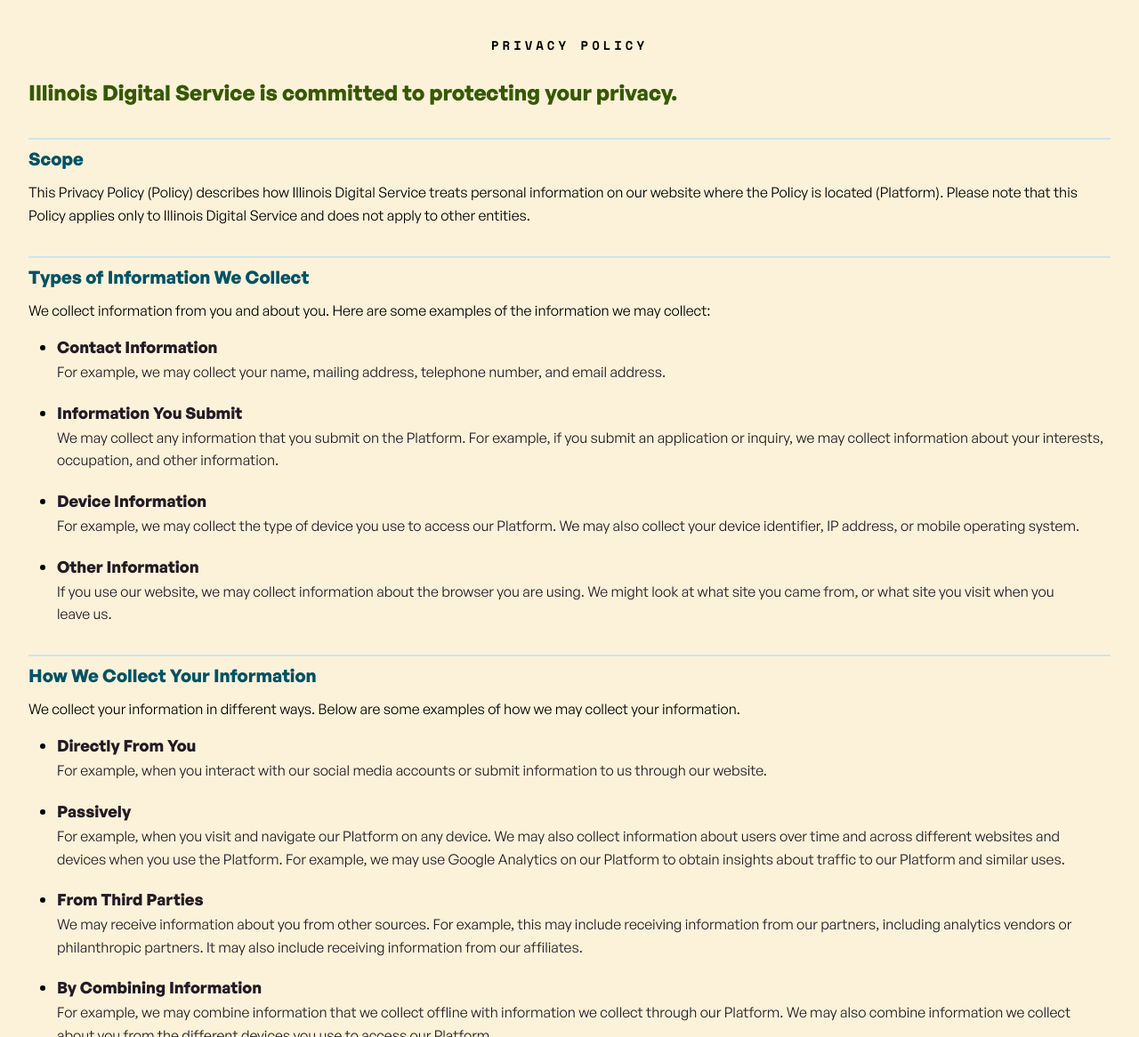
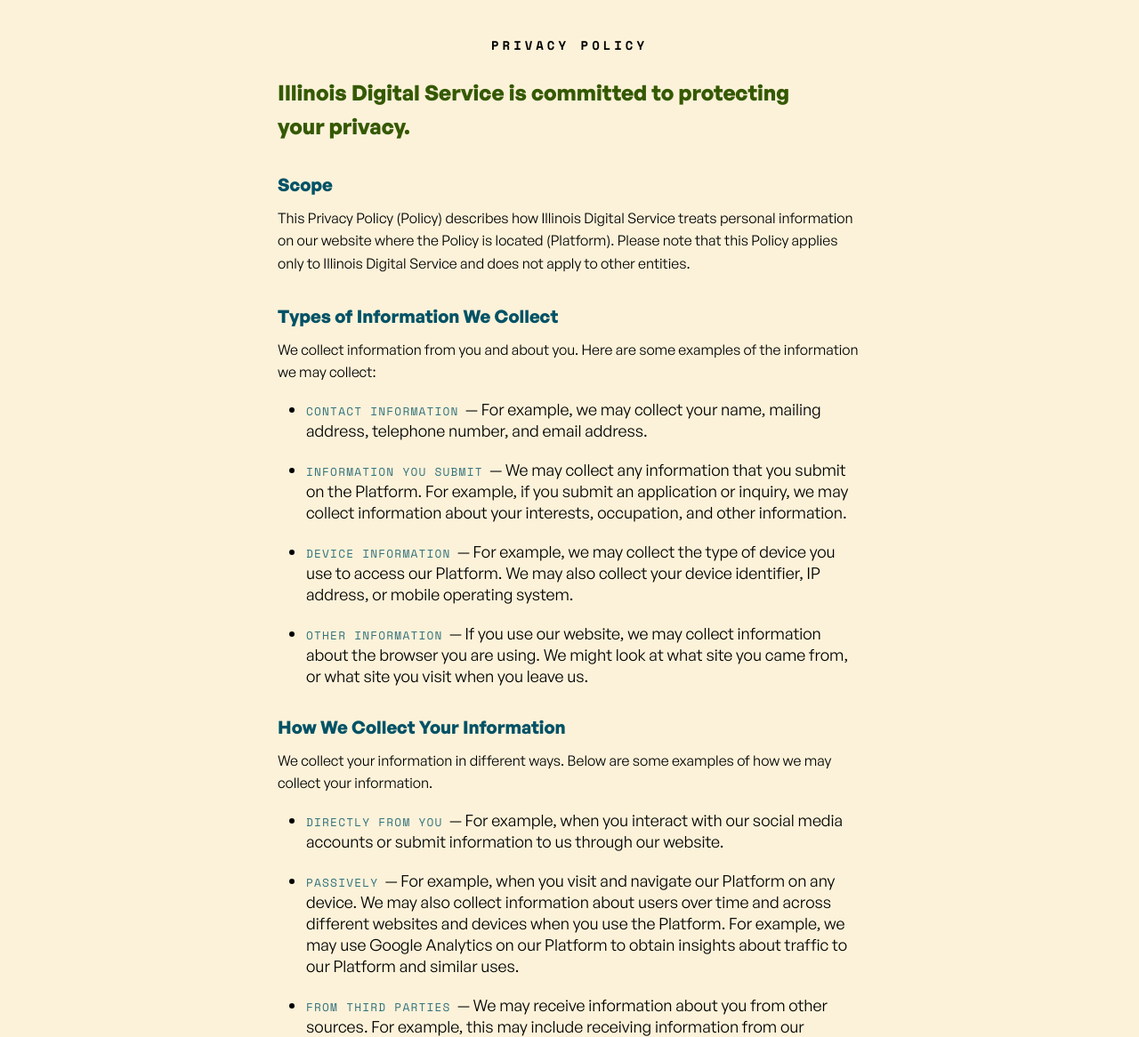
Before and after one commit to Illinois-Digital-Service/ilds-website, a Jekyll site: the page built from privacy.md, in a window 1280 px wide and 1400 px high. Shown: the part 234-1400 px from the top of the window at 89% size. Built offline with Jekyll 4.4.1, drawn with Linux system fonts in a browser that asks for light colours; some web fonts are replaced; some of the changed text lies outside the part shown.

Commit message:
privacy cpacity chnaged, hero image, and text formated

```diff
--- a/assets/css/main.css
+++ b/assets/css/main.css
@@ -1241,7 +1241,7 @@
 .footer-legal {
   color: var(--cream);
   font-size: 1.5rem;
-  opacity: 0.7;
+  opacity: 1;
   margin-top: 1.5rem;
 }
 
@@ -1271,7 +1271,7 @@
   font-size: 3rem;
   font-weight: 700;
   color: var(--green);
-  margin-bottom: 4rem;
+  margin-bottom: 3rem;
 }
 
 .privacy-section h3 {
@@ -1279,8 +1279,6 @@
   color: var(--blue);
   margin-top: 4rem;
   margin-bottom: 1.5rem;
-  padding-top: 1rem;
-  border-top: 2px solid var(--lake-4);
 }
 
 .privacy-section p {
@@ -1299,9 +1297,14 @@
 }
 
 .privacy-section .privacy-list li strong {
-  display: block;
-  margin-bottom: 0.5rem;
-  color: var(--black);
+  font-family: var(--font-mono);
+  font-weight: 400;
+  text-transform: uppercase;
+  letter-spacing: 0.15rem;
+  color: var(--blue);
+  font-size: 1.6rem;
+  margin-right: 0.5rem;
+  opacity: 0.8;
 }
 
 .privacy-section .privacy-list li p {
@@ -1321,9 +1324,7 @@
 }
 
 .privacy-updated {
-  margin-top: 6rem;
-  padding-top: 3rem;
-  border-top: 2px solid var(--lake-4);
+  margin-top: 4rem;
   color: var(--black);
   opacity: 0.6;
 }
@@ -1478,6 +1479,11 @@
     max-width: calc(180rem * 6 / 12);
     margin: 0 auto;
   }
+
+  .privacy-section .container {
+    max-width: calc(180rem * 6 / 12);
+    margin: 0 auto;
+  }
 }
 
 /* Desktop */
--- a/privacy.md
+++ b/privacy.md
@@ -23,114 +23,54 @@
       <h3>Types of Information We Collect</h3>
       <p>We collect information from you and about you. Here are some examples of the information we may collect:</p>
       <ul class="privacy-list">
-        <li>
-          <strong>Contact Information</strong>
-          <p>For example, we may collect your name, mailing address, telephone number, and email address.</p>
-        </li>
-        <li>
-          <strong>Information You Submit</strong>
-          <p>We may collect any information that you submit on the Platform. For example, if you submit an application or inquiry, we may collect information about your interests, occupation, and other information.</p>
-        </li>
-        <li>
-          <strong>Device Information</strong>
-          <p>For example, we may collect the type of device you use to access our Platform. We may also collect your device identifier, IP address, or mobile operating system.</p>
-        </li>
-        <li>
-          <strong>Other Information</strong>
-          <p>If you use our website, we may collect information about the browser you are using. We might look at what site you came from, or what site you visit when you leave us.</p>
-        </li>
+        <li><strong>Contact Information</strong> — For example, we may collect your name, mailing address, telephone number, and email address.</li>
+        <li><strong>Information You Submit</strong> — We may collect any information that you submit on the Platform. For example, if you submit an application or inquiry, we may collect information about your interests, occupation, and other information.</li>
+        <li><strong>Device Information</strong> — For example, we may collect the type of device you use to access our Platform. We may also collect your device identifier, IP address, or mobile operating system.</li>
+        <li><strong>Other Information</strong> — If you use our website, we may collect information about the browser you are using. We might look at what site you came from, or what site you visit when you leave us.</li>
       </ul>
 
       <h3>How We Collect Your Information</h3>
       <p>We collect your information in different ways. Below are some examples of how we may collect your information.</p>
       <ul class="privacy-list">
-        <li>
-          <strong>Directly From You</strong>
-          <p>For example, when you interact with our social media accounts or submit information to us through our website.</p>
-        </li>
-        <li>
-          <strong>Passively</strong>
-          <p>For example, when you visit and navigate our Platform on any device. We may also collect information about users over time and across different websites and devices when you use the Platform. For example, we may use Google Analytics on our Platform to obtain insights about traffic to our Platform and similar uses.</p>
-        </li>
-        <li>
-          <strong>From Third Parties</strong>
-          <p>We may receive information about you from other sources. For example, this may include receiving information from our partners, including analytics vendors or philanthropic partners. It may also include receiving information from our affiliates.</p>
-        </li>
-        <li>
-          <strong>By Combining Information</strong>
-          <p>For example, we may combine information that we collect offline with information we collect through our Platform. We may also combine information we collect about you from the different devices you use to access our Platform.</p>
-        </li>
+        <li><strong>Directly From You</strong> — For example, when you interact with our social media accounts or submit information to us through our website.</li>
+        <li><strong>Passively</strong> — For example, when you visit and navigate our Platform on any device. We may also collect information about users over time and across different websites and devices when you use the Platform. For example, we may use Google Analytics on our Platform to obtain insights about traffic to our Platform and similar uses.</li>
+        <li><strong>From Third Parties</strong> — We may receive information about you from other sources. For example, this may include receiving information from our partners, including analytics vendors or philanthropic partners. It may also include receiving information from our affiliates.</li>
+        <li><strong>By Combining Information</strong> — For example, we may combine information that we collect offline with information we collect through our Platform. We may also combine information we collect about you from the different devices you use to access our Platform.</li>
       </ul>
 
       <h3>How We Use Your Information</h3>
       <p>Examples of how we may use your information include:</p>
       <ul class="privacy-list">
-        <li>
-          <strong>To Run and Improve Our Platform</strong>
-          <p>We may use your information to make our Platform and organization better. We may also use your information to provide you with information about our organization.</p>
-        </li>
-        <li>
-          <strong>To Respond to Your Requests or Questions</strong>
-          <p>This may include responding to your feedback.</p>
-        </li>
-        <li>
-          <strong>To Communicate With You</strong>
-          <p>We may communicate with you about our relationship. We may also contact you about this Policy or our Platform terms and conditions.</p>
-        </li>
-        <li>
-          <strong>For Marketing Purposes</strong>
-          <p>We may provide you with information about our organization, specific events, and our other initiatives.</p>
-        </li>
-        <li>
-          <strong>For Security Purposes</strong>
-          <p>This could include protecting our organization and visitors to our Platform.</p>
-        </li>
-        <li><strong>As Otherwise Permitted By Law or As We May Notify You</strong></li>
-        <li><strong>As Requested or Directed By You</strong></li>
+        <li><strong>To Run and Improve Our Platform</strong> — We may use your information to make our Platform and organization better. We may also use your information to provide you with information about our organization.</li>
+        <li><strong>To Respond to Your Requests or Questions</strong> — This may include responding to your feedback.</li>
+        <li><strong>To Communicate With You</strong> — We may communicate with you about our relationship. We may also contact you about this Policy or our Platform terms and conditions.</li>
+        <li><strong>For Marketing Purposes</strong> — We may provide you with information about our organization, specific events, and our other initiatives.</li>
+        <li><strong>For Security Purposes</strong> — This could include protecting our organization and visitors to our Platform.</li>
+        <li>As Otherwise Permitted By Law or As We May Notify You</li>
+        <li>As Requested or Directed By You</li>
       </ul>
 
       <h3>How We Share Your Information</h3>
       <p>We may share your information in the following ways:</p>
       <ul class="privacy-list">
-        <li>
-          <strong>Internally</strong>
-          <p>We may share your information with our parent, subsidiary, and affiliate entities.</p>
-        </li>
-        <li>
-          <strong>With Our Service Providers</strong>
-          <p>We may share your information with third parties who perform services on our behalf. For example, this may include companies that send emails on our behalf or help us run our Platform.</p>
-        </li>
-        <li>
-          <strong>With Any Successors to All or Part of Our Organization</strong>
-          <p>For example, if we merge with, are acquired by, or sell part of our organization to another entity. This may include an asset sale, corporate reorganization, or other change of control.</p>
-        </li>
-        <li>
-          <strong>To Comply With the Law or To Protect Ourselves</strong>
-          <p>For example, this could include responding to a court order or subpoena. It could also include sharing information if a government agency or investigatory body requests. We might share information when we are investigating a potential fraud.</p>
-        </li>
-        <li><strong>For Other Reasons We May Describe to You</strong></li>
-        <li><strong>As Requested or Directed By You</strong></li>
+        <li><strong>Internally</strong> — We may share your information with our parent, subsidiary, and affiliate entities.</li>
+        <li><strong>With Our Service Providers</strong> — We may share your information with third parties who perform services on our behalf. For example, this may include companies that send emails on our behalf or help us run our Platform.</li>
+        <li><strong>With Any Successors to All or Part of Our Organization</strong> — For example, if we merge with, are acquired by, or sell part of our organization to another entity. This may include an asset sale, corporate reorganization, or other change of control.</li>
+        <li><strong>To Comply With the Law or To Protect Ourselves</strong> — For example, this could include responding to a court order or subpoena. It could also include sharing information if a government agency or investigatory body requests. We might share information when we are investigating a potential fraud.</li>
+        <li>For Other Reasons We May Describe to You</li>
+        <li>As Requested or Directed By You</li>
       </ul>
 
       <h3>Children Under 13</h3>
       <p>The Platform where this Policy is located is meant for adults. We do not knowingly collect personally identifiable data from persons under the age of 13, and strive to comply with the provisions of COPPA (The Children's Online Privacy Protection Act).</p>
-      <p>If you are a parent or legal guardian and think your child under 13 has provided us with information, please <a href="{{ '/connect/' | relative_url }}" class="link-inline">contact us</a>. Please mark your inquiries "COPPA Information Request."</p>
+      <p>If you are a parent or legal guardian and think your child under 13 has provided us with information, please <a href="mailto:contact@digitalharbor.org" class="link-inline">contact Digital Harbor Foundation</a>. Please mark your inquiries "COPPA Information Request."</p>
 
       <h3>Choices Regarding Your Information</h3>
       <p>You have certain choices about how we use your information. Certain choices you make are browser and device specific.</p>
       <ul class="privacy-list">
-        <li>
-          <strong>Marketing Communications</strong>
-          <p>You can opt out of receiving our marketing communications and newsletter. Note that you will still receive transactional messages from us, including responses to your inquiries.</p>
-        </li>
-        <li>
-          <strong>Cookies</strong>
-          <p>You can adjust your browser to control cookies — to require your affirmative acceptance for new cookies, automatically reject cookies, and/or delete or disable existing cookies. Note that deleting or blocking cookies may impact your experience on our website, as some features may not be available.</p>
-        </li>
-        <li>
-          <strong>Google Analytics</strong>
-          <p>We may use Google Analytics on our Platform to help us understand how you use our Platform. You can opt out of Google Analytics by installing the <a href="https://tools.google.com/dlpage/gaoptout" target="_blank" rel="noopener" class="link-inline">Google Analytics Opt-out Browser Add-on<span class="visually-hidden"> (opens in new tab)</span></a>.</p>
-        </li>
+        <li><strong>Marketing Communications</strong> — You can opt out of receiving our marketing communications and newsletter. Note that you will still receive transactional messages from us, including responses to your inquiries.</li>
+        <li><strong>Cookies</strong> — You can adjust your browser to control cookies — to require your affirmative acceptance for new cookies, automatically reject cookies, and/or delete or disable existing cookies. Note that deleting or blocking cookies may impact your experience on our website, as some features may not be available.</li>
+        <li><strong>Google Analytics</strong> — We may use Google Analytics on our Platform to help us understand how you use our Platform. You can opt out of Google Analytics by installing the <a href="https://tools.google.com/dlpage/gaoptout" target="_blank" rel="noopener" class="link-inline">Google Analytics Opt-out Browser Add-on<span class="visually-hidden"> (opens in new tab)</span></a>.</li>
       </ul>
 
       <h3>Our Do Not Track Policy</h3>
@@ -143,7 +83,7 @@
         <li>Access to, rectification of, or deletion of certain personal information</li>
         <li>That we stop sharing or using your personal information in certain circumstances</li>
       </ul>
-      <p>To exercise your privacy rights, please <a href="{{ '/connect/' | relative_url }}" class="link-inline">contact us through our Connect page</a>.</p>
+      <p>To exercise your privacy rights, please contact Digital Harbor Foundation at <a href="mailto:contact@digitalharbor.org" class="link-inline">contact@digitalharbor.org</a>.</p>
       <p>We strive to process privacy requests in compliance with applicable law. However, in some circumstances, we may not be legally required, or able, to comply with your request.</p>
 
       <h3>Security</h3>
@@ -156,7 +96,7 @@
       <p>Our Platform may contain links to other third-party sites that are not governed by this Policy. If you click on a link to a third-party site, you will be taken to a site we do not control. We are not responsible for the privacy practices used by third-party sites. We suggest that you read the privacy policies of those sites carefully.</p>
 
       <h3>How to Contact Us</h3>
-      <p>If you have any questions, comments, or concerns about our privacy practices or this Policy, please <a href="{{ '/connect/' | relative_url }}" class="link-inline">reach out through our Connect page</a>.</p>
+      <p>Digital Harbor Foundation is the contact for legal issues regarding Illinois Digital Service. If you have any questions, comments, or concerns about our privacy practices or this Policy, please feel free to contact Digital Harbor Foundation at <a href="mailto:contact@digitalharbor.org" class="link-inline">contact@digitalharbor.org</a>.</p>
 
       <h3>Changes in Policy</h3>
       <p>From time to time, we may change our Policy. We will notify you of any material changes to our Policy as required by law. We will also post an updated copy on our Platform. Please check our Platform periodically for updates.</p>
```
Also changed, not shown: other parts of privacy.md (+1 -1 lines).
